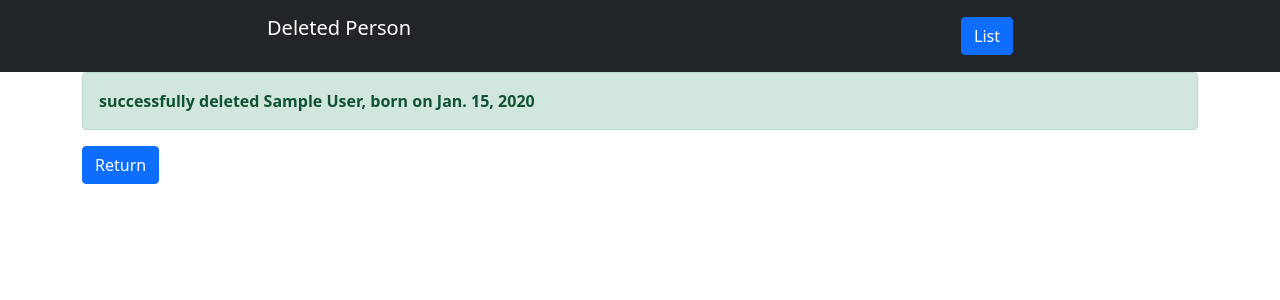
After one commit to LucRome/verteilte-systeme, a Django app: page /persons/delete/1 in a window 1280 px wide. The commit adds this page. Shown: the top 300 px of the page. Run offline with Django 4.2, Linux system fonts and the light colour scheme; tables that the repository leaves empty hold one stand-in row (values such as "Sample post"); data that the repository does not hold is empty; some libraries are stand-ins or nearby versions.

Commit message:
Add delete Person option

```diff
--- a/src/backend/birthday_db/urls.py
+++ b/src/backend/birthday_db/urls.py
@@ -3,5 +3,6 @@ from django.urls import path
 
 urlpatterns = [
     path('page<int:page>', person_list, name='person_list'),
-    path('new', new_person, name='new_person')
+    path('new', new_person, name='new_person'),
+    path('delete/<int:id>', delete_person, name='delete_person')
 ]
--- a/src/backend/birthday_db/views.py
+++ b/src/backend/birthday_db/views.py
@@ -1,5 +1,5 @@
 from django.http import HttpRequest
-from django.shortcuts import render
+from django.shortcuts import get_object_or_404, render
 from django.core.paginator import Paginator
 from .utils import get_value
 from .forms import PersonFilterForm, PersonForm
@@ -47,3 +47,18 @@ def new_person(request: HttpRequest):
     }
 
     return render(request, 'pages/create_person.html', context)
+
+def delete_person(request: HttpRequest, id):
+    person_to_delete = get_object_or_404(Person, pk=id)
+    first_name = person_to_delete.first_name
+    last_name = person_to_delete.last_name
+    birthday = person_to_delete.birthday
+    person_to_delete.delete()
+
+    context =  {
+        'first_name': first_name,
+        'last_name': last_name,
+        'birthday': birthday
+    }
+
+    return render(request, 'pages/delete_person.html', context)
--- /dev/null
+++ b/src/backend/templates/pages/delete_person.html
@@ -0,0 +1,26 @@
+{% extends "base.html" %}
+
+{% comment %}
+    Deleted a Person
+    params:
+        first_name: first name
+        last_name: last name
+        birthday: birthday
+{% endcomment %}
+
+{% block page_title %}Deleted Person{% endblock page_title %}
+
+{% block nav_links %}
+    <a href="{% url 'person_list' page=1 %}" class="btn btn-primary float-end">
+        List
+    </a>
+{% endblock nav_links %}
+
+{% block content %}
+    <div class="alert alert-success justify-content-evenly align-content-center">
+        <b class="align-self-center">successfully deleted {{first_name}} {{last_name}}, born on {{birthday}}</b>
+    </div>
+    <a href="{% url 'person_list' page=1 %}" class="btn btn-primary">
+        Return
+    </a>
+{% endblock content %}
--- a/src/backend/templates/pages/person_list.html
+++ b/src/backend/templates/pages/person_list.html
@@ -25,6 +25,7 @@
                 <th>Firstname</th>
                 <th>Lastname</th>
                 <th>Birthday</th>
+                <th> </th>
             </tr>
         </thead>
         <tbody>
@@ -34,6 +35,9 @@
                     <td>{{person.first_name}}</td>
                     <td>{{person.last_name}}</td>
                     <td>{{person.birthday}}</td>
+                    <td>
+                        <a href="{% url 'delete_person' id=person.id %}" class="btn-sm btn-danger">Delete</a>
+                    </td>
                 </tr>
             {% endfor %}
         </tbody>
```
